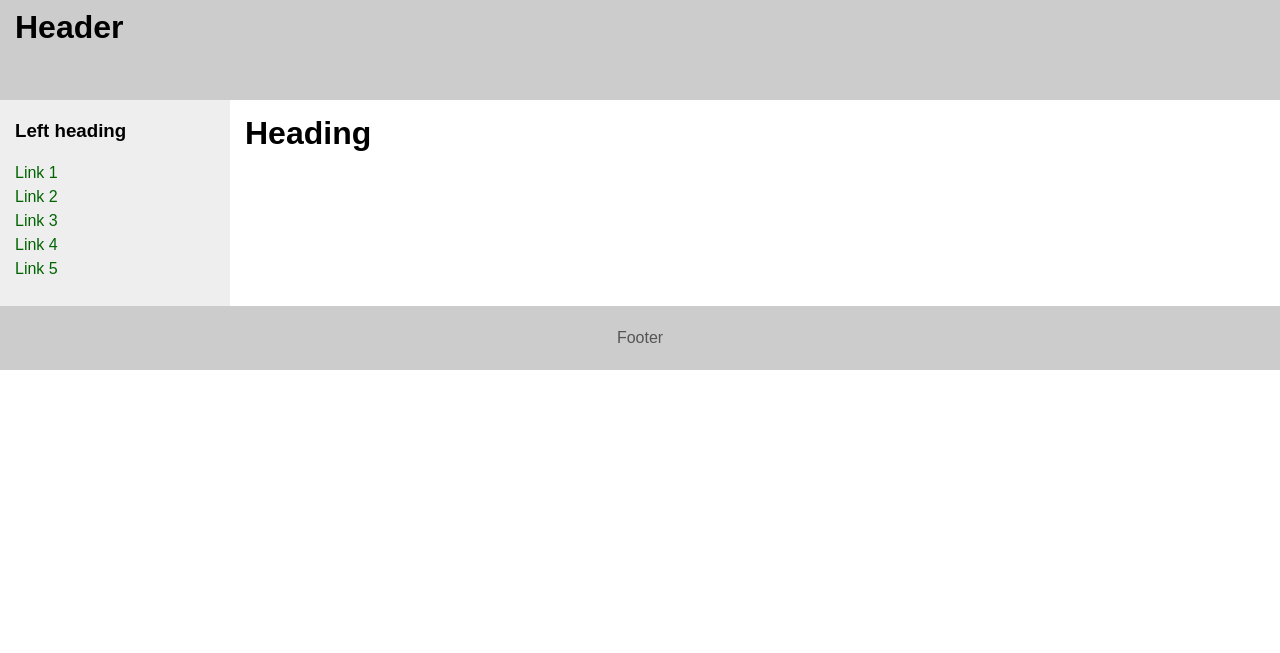
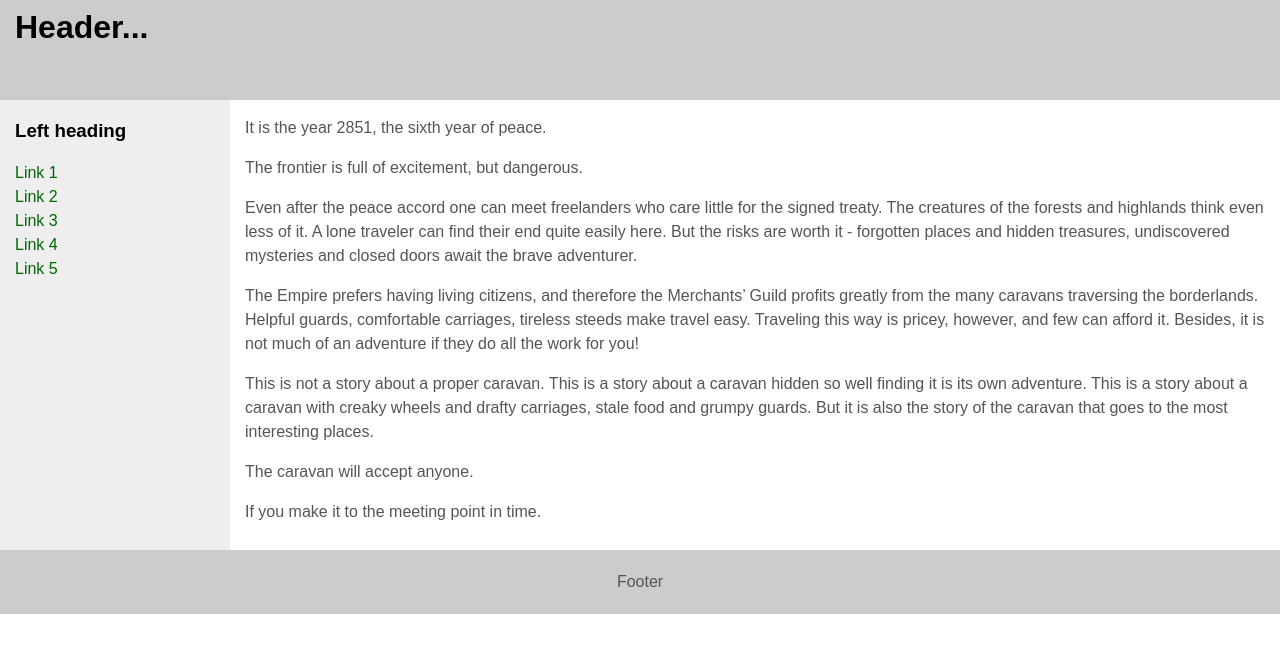
Before and after one commit to karavanlarp/karavanlarp.github.io, a Jekyll site: the page built from index.html, in a window 1280 px wide. Shown: the top 653 px of the page. Built offline with Jekyll 4.4.1, drawn with Linux system fonts in a browser that asks for light colours.

Commit message:
change index

```diff
--- a/index.html
+++ b/index.html
@@ -1,51 +1,11 @@
-<!DOCTYPE html>
-<!-- Template by quackit.com -->
-<html>
-	<head>
-		<meta http-equiv="Content-Type" content="text/html; charset=utf-8">
-		<title>Karavan Larp</title>
-		<link rel="stylesheet" type="text/css" href="/css/main.css">
-	</head>
-
-	<body>
-
-		<header id="header">
-			<div class="innertube">
-				<h1>Header</h1>
-			</div>
-		</header>
-
-		<div id="wrapper">
-
-			<main>
-				<div id="content">
-					<div class="innertube">
-						<h1>Heading</h1>
-						<p></p>
-					</div>
-				</div>
-			</main>
-
-			<nav id="nav">
-				<div class="innertube">
-					<h3>Left heading</h3>
-					<ul>
-						<li><a href="#">Link 1</a></li>
-						<li><a href="#">Link 2</a></li>
-						<li><a href="#">Link 3</a></li>
-						<li><a href="#">Link 4</a></li>
-						<li><a href="#">Link 5</a></li>
-					</ul>
-				</div>
-			</nav>
-
-		</div>
-
-		<footer id="footer">
-			<div class="innertube">
-				<p>Footer</p>
-			</div>
-		</footer>
-
-	</body>
-</html>
+---
+layout: default
+title: Karavan LARP
+---
+<p>It is the year 2851, the sixth year of peace.</p>
+<p>The frontier is full of excitement, but dangerous. </p>
+<p>Even after the peace accord one can meet freelanders who care little for the signed treaty. The creatures of the forests and highlands think even less of it. A lone traveler can find their end quite easily here. But the risks are worth it - forgotten places and hidden treasures, undiscovered mysteries and closed doors await the brave adventurer. </p>
+<p>The Empire prefers having living citizens, and therefore the Merchants’ Guild profits greatly from the many caravans traversing the borderlands. Helpful guards, comfortable carriages, tireless steeds make travel easy. Traveling this way is pricey, however, and few can afford it. Besides, it is not much of an adventure if they do all the work for you!</p>
+<p>This is not a story about a proper caravan. This is a story about a caravan hidden so well finding it is its own adventure. This is a story about a caravan with creaky wheels and drafty carriages, stale food and grumpy guards. But it is also the story of the caravan that goes to the most interesting places.</p>
+<p>The caravan will accept anyone.</p>
+<p>If you make it to the meeting point in time.</p>
```
